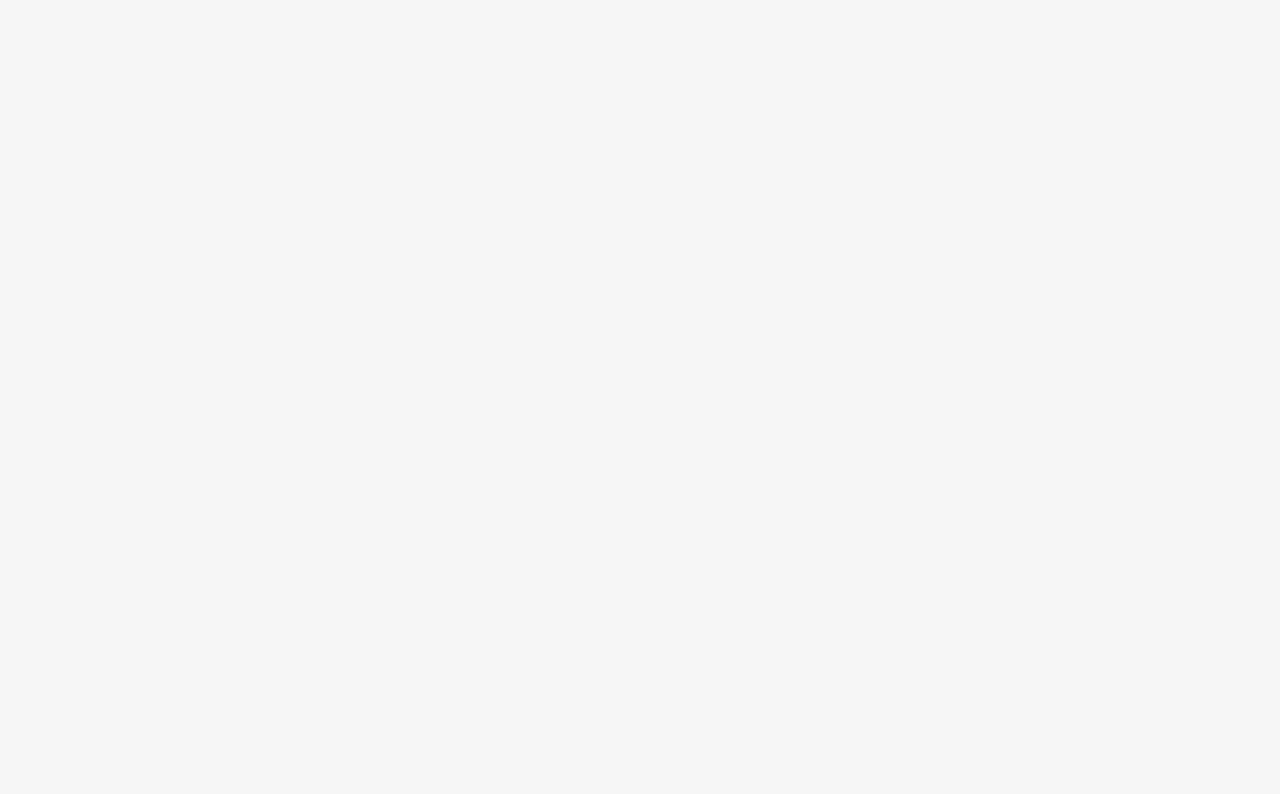
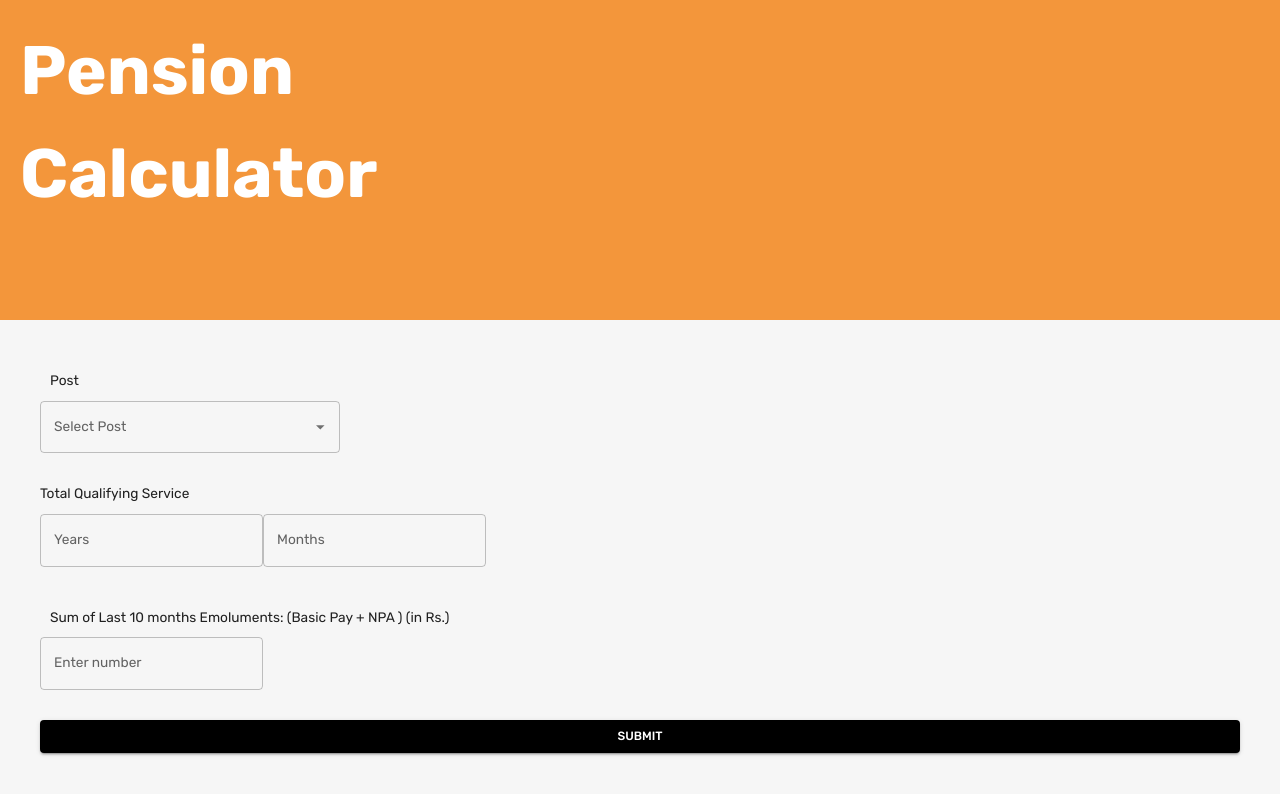
Before and after one commit to codingmickey/HackNiche_Sleep-Deprived, a React (Create React App) app in the folder client/: page /pension in a window 1280 px wide. Before the commit this address had no page. Shown: the top 794 px of the page. Built offline with nearby package versions, Linux system fonts and the light colour scheme.

Commit message:
pension page

```diff
--- a/client/src/App.js
+++ b/client/src/App.js
@@ -8,6 +8,7 @@ import { CssBaseline, ThemeProvider } from "@mui/material";
 import { createTheme } from "@mui/material/styles";
 import { themeSettings } from "./theme";
 import { Landing } from "scenes/landing/Landing";
+import { Pension } from "scenes/pension/Pension";
 
 function App() {
 	const mode = useSelector((state) => state.mode);
@@ -26,6 +27,7 @@ function App() {
 							element={isAuth ? <HomePage /> : <Navigate to="/" />}
 						/>
 						<Route path="/login" element={<LoginPage />} />
+            <Route path="/pension" element={<Pension />} />
 						<Route
 							path="/profile/:userId"
 							element={isAuth ? <ProfilePage /> : <Navigate to="/" />}
--- a/client/src/scenes/landing/DrawerAppBar.js
+++ b/client/src/scenes/landing/DrawerAppBar.js
@@ -1,3 +1,4 @@
+/* eslint-disable no-unused-vars */
 /* eslint-disable jsx-a11y/alt-text */
 import * as React from "react";
 import PropTypes from "prop-types";
--- a/client/src/scenes/landing/Landing.js
+++ b/client/src/scenes/landing/Landing.js
@@ -8,7 +8,7 @@ export const Landing = () => {
 	return (
 		<div>
 			<DrawerAppBar />
-			<div className="box">
+			<div className="box" style={{ bottom: "0", display:"relative" }}>
 				<div
 					className="inner-box"
 					style={{ paddingLeft: "150px", paddingTop: "5px" }}
@@ -38,18 +38,19 @@ export const Landing = () => {
 					></img>
 				</div>
 			</div>
-			<Stack direction="row" spacing={2}>
+			<Stack direction="row">
 				<Button
 					className="box"
 					component={Link}
 					to="/login"
 					sx={{
 						padding: "20px",
-						marginLeft: "150px",
+
 						backgroundColor: "#138808",
 						color: "#fff",
 					}}
 					variant="contained"
+					fullWidth
 				>
 					Signup/Login
 				</Button>
--- /dev/null
+++ b/client/src/scenes/pension/Pension.css
@@ -0,0 +1,3 @@
+.pen-box{
+    padding-bottom: 30px;
+}
--- /dev/null
+++ b/client/src/scenes/pension/Pension.js
@@ -0,0 +1,132 @@
+import { Button, Typography } from "@mui/material";
+import React, { useState } from "react";
+import TextField from "@mui/material/TextField";
+import Autocomplete from "@mui/material/Autocomplete";
+import "./Pension.css";
+export const Pension = () => {
+	const posts = [
+		"Field-Marshal",
+		"General",
+		"Lieutenant General",
+		"Major General",
+		"Brigadier",
+		"Major",
+	];
+	const [current, setCurrent] = useState(false);
+	const [num, setNum] = React.useState();
+	const [years, setyears] = React.useState();
+	const [months, setmonths] = React.useState();
+	const [ten, setTen] = useState(false);
+	const [greatten, setgreatTen] = useState(false);
+	const [pension, setPension] = useState();
+	const handleChange = () => {
+		console.log(current);
+		setCurrent(!current);
+		setgreatTen(false);
+		setTen(false);
+		if (years < 10) {
+			setTen(true);
+		} else if (years > 10 && years < 20) {
+			setgreatTen(true);
+			setPension((num / 2) * (years / 20));
+			console.log(pension);
+		} else {
+			setgreatTen(true);
+			setPension(num / 2);
+			console.log(pension);
+		}
+	};
+	const calc = () => {
+		setPension((Number.num / 2) * (Number.years / 20));
+		console.log(pension);
+	};
+	return (
+		<div>
+			<div
+				style={{
+					height: "40vh",
+					width: "100%",
+					backgroundColor: "#F3963B",
+					margin: "0",
+					padding: "20px",
+				}}
+			>
+				<h1 style={{ color: "white", fontSize: "5em", margin: "0" }}>
+					<p style={{ margin: "0" }}>
+						Pension <br></br> Calculator{" "}
+					</p>
+				</h1>
+			</div>
+			<div style={{ padding: "40px" }}>
+				<div className="pen-box">
+					<Typography sx={{ padding: "10px" }}>Post</Typography>
+					<Autocomplete
+						disablePortal
+						id="combo-box-demo"
+						options={posts}
+						sx={{ width: 300 }}
+						renderInput={(params) => (
+							<TextField {...params} label="Select Post" />
+						)}
+					/>
+				</div>
+				<div className="pen-box">
+					<Typography sx={{ paddingBottom: "10px" }}>
+						Total Qualifying Service
+					</Typography>
+					<TextField
+						type="number"
+						id="outlined-basic"
+						label="Years"
+						variant="outlined"
+						onChange={(e) => setyears(e.target.value)}
+						value={years}
+					/>
+					<TextField
+						type="number"
+						id="outlined-basic"
+						label="Months"
+						variant="outlined"
+						onChange={(e) => setmonths(e.target.value)}
+						value={months}
+					/>
+				</div>
+				<div className="pen-box">
+					<Typography sx={{ padding: "10px" }}>
+						Sum of Last 10 months Emoluments: (Basic Pay + NPA ) (in Rs.)
+					</Typography>
+					<TextField
+						type="number"
+						id="outlined-basic"
+						label="Enter number"
+						variant="outlined"
+						onChange={(e) => setNum(e.target.value)}
+						value={num}
+					/>
+				</div>
+				<div className="pen-box">
+					<Button
+						type="submit"
+						variant="contained"
+						sx={{ color: "white", backgroundColor: "black" }}
+						fullWidth
+						onClick={handleChange}
+					>
+						Submit
+					</Button>
+				</div>
+				<div className="pen-box" style={{ display: ten ? "block" : "none" }}>
+					<p>Sorry, you're not eligible for pension scheme</p>
+				</div>
+				<div
+					className="pen-box"
+					style={{ display: greatten ? "block" : "none" }}
+				>
+					<p>The pension you're eligible for is as follows</p>
+					<br></br>
+					<div>{pension}</div>
+				</div>
+			</div>
+		</div>
+	);
+};
```
